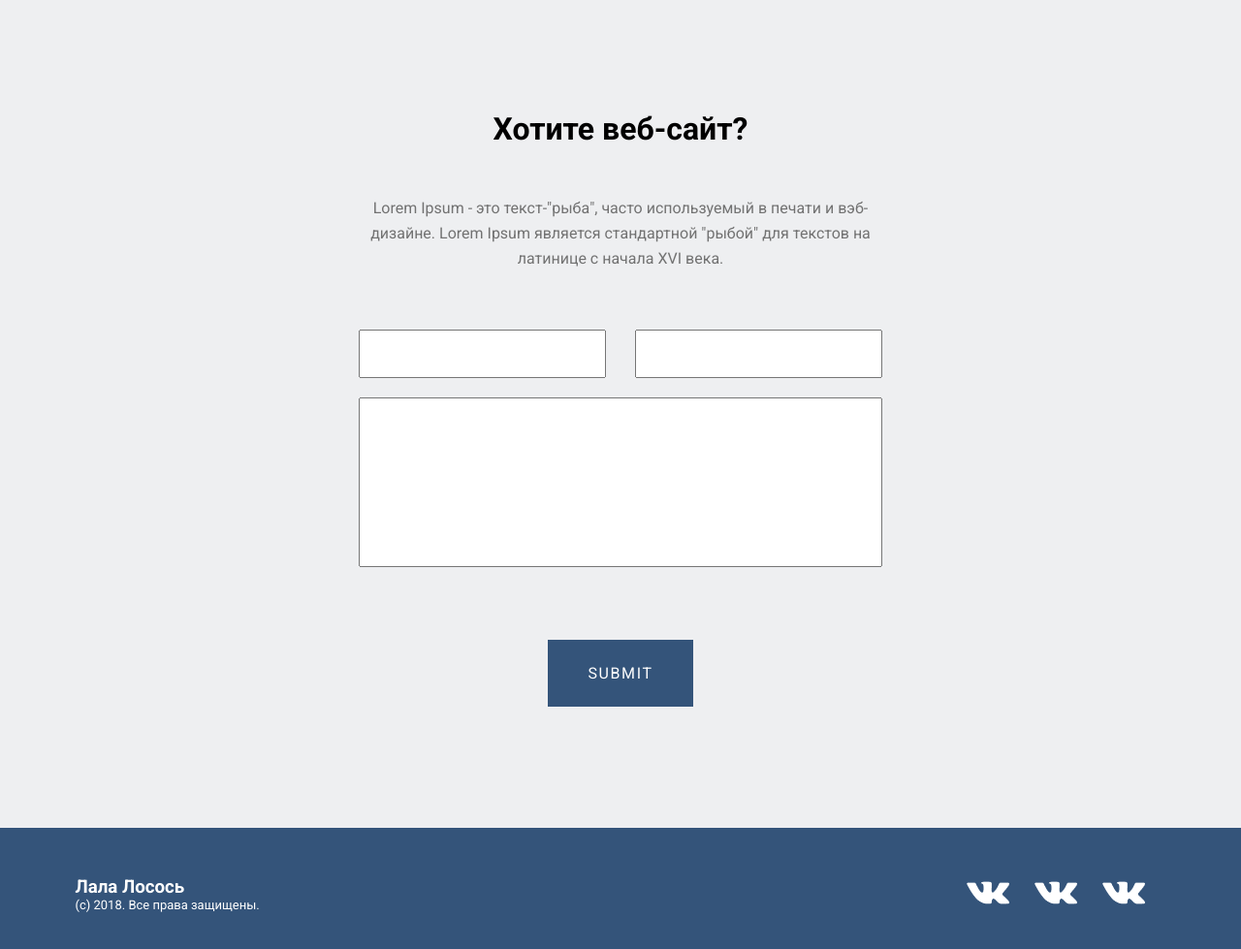
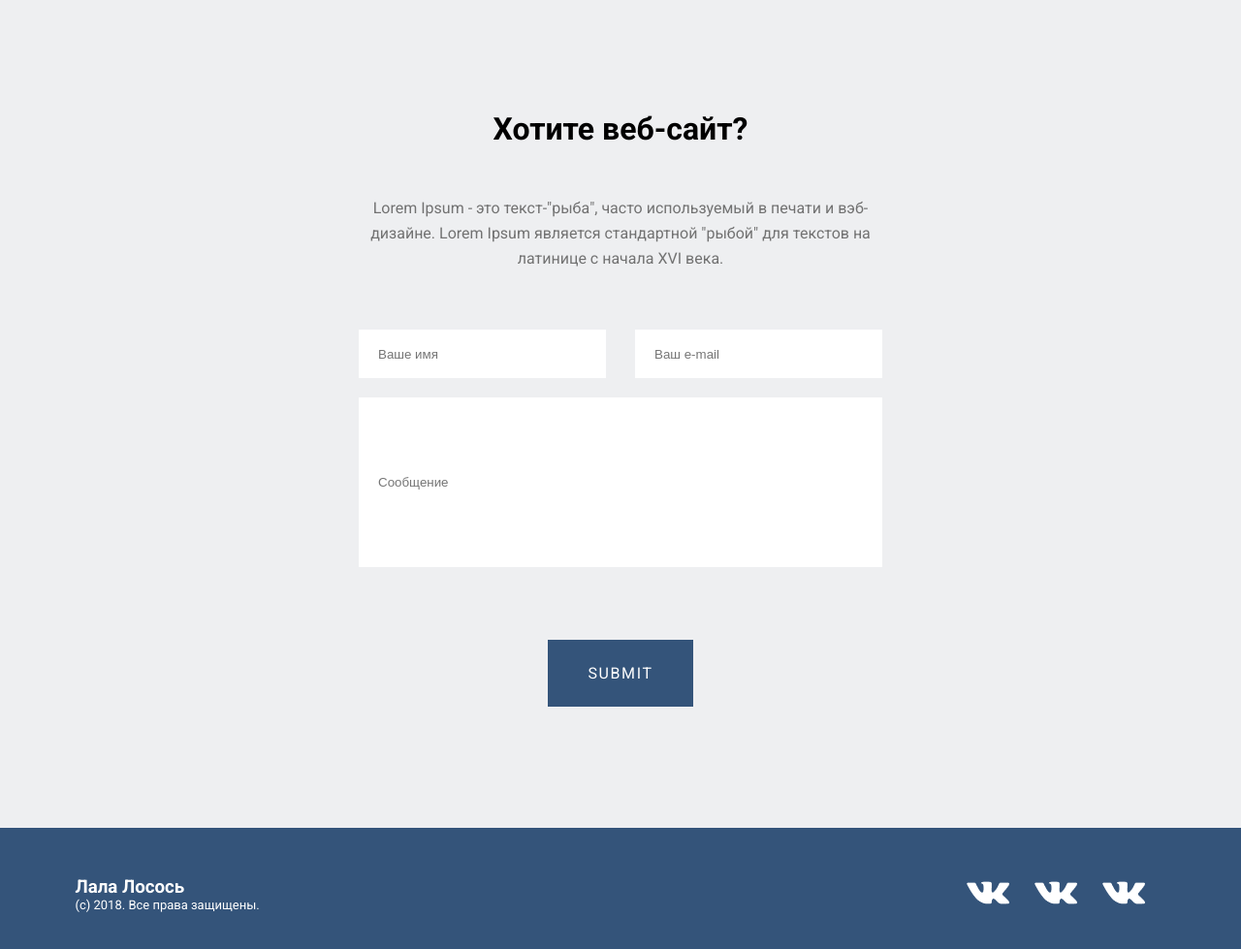
Before and after one commit to VaskaBzh/WD, a plain HTML site: page index.html in a window 1280 px wide. Shown: the part 4430-5409 px from the top of the page at 97% size. Drawn offline with Linux system fonts and the light colour scheme; a web font is replaced by a local one.

Commit message:
Add files via upload

```diff
--- a/css/style.css
+++ b/css/style.css
@@ -252,6 +252,7 @@
     z-index: index 500;
 }
 
+
 .img1 {
     width: 100%;
     height: 100%;
@@ -271,12 +272,22 @@
     flex-direction: column;
 }
 
+.input {
+
+}
+
 .input--half {
+    padding-left: 20px;
+    border: none;
+    outline: none;
     width: 255px;
     height: 50px;
 }
 
 .input-message {
+    padding-left: 20px;
+    border: none;
+    outline: none;
     width: 540px;
     min-height: 175px;
     margin-bottom: 50px;
--- a/index.html
+++ b/index.html
@@ -134,10 +134,10 @@
         </div>
 <form action="#" class="form form-question">
     <div class="input--group">
-        <input type="text" name="firstname" class="input input--half">
-        <input type="email" name="email" class="input input--half">
+        <input type="text" name="firstname" class="input input--half" placeholder="Ваше имя">
+        <input type="email" name="email" class="input input--half" placeholder="Ваш e-mail">
     </div>
-    <input type="text" name="message" class="input input-message">
+    <input type="text" name="message" class="input input-message" placeholder="Сообщение">
     <div class="button">
         <input type="submit" name="" class="button button_primary">
      </div>
```
